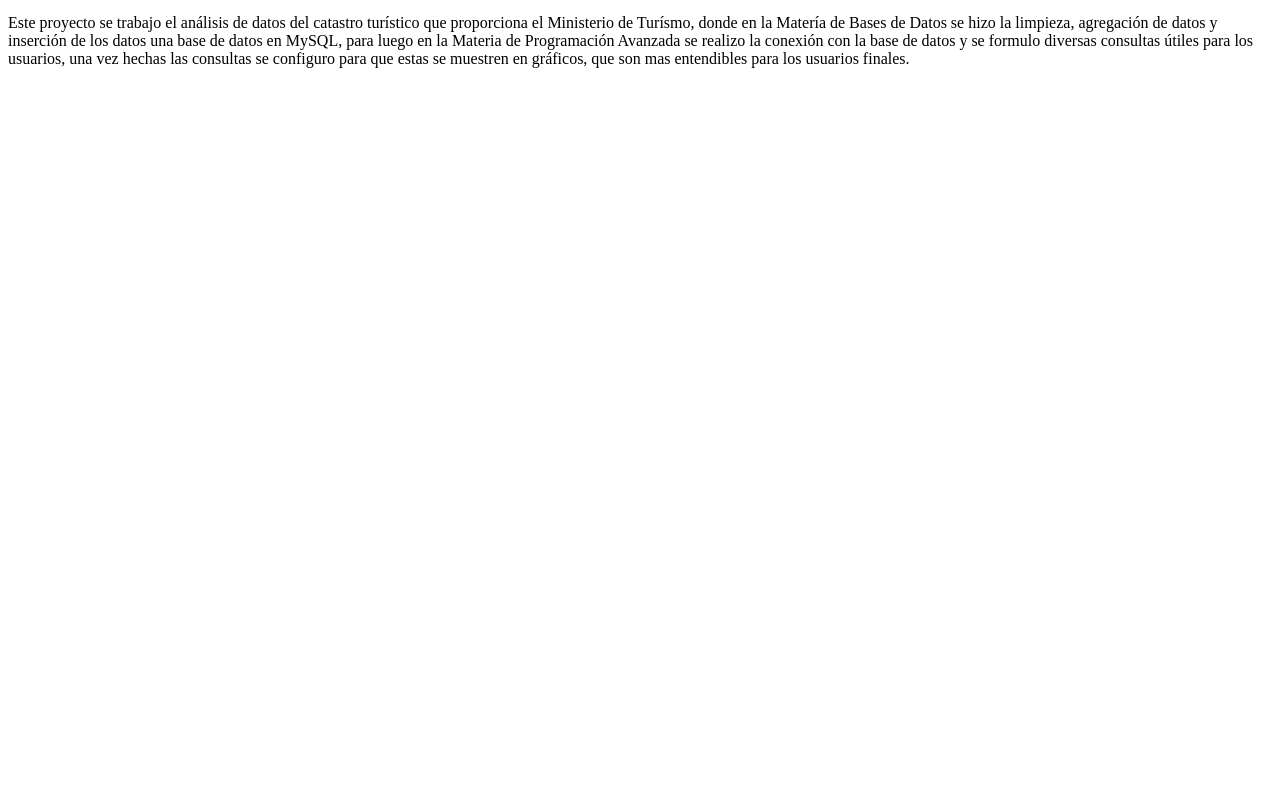
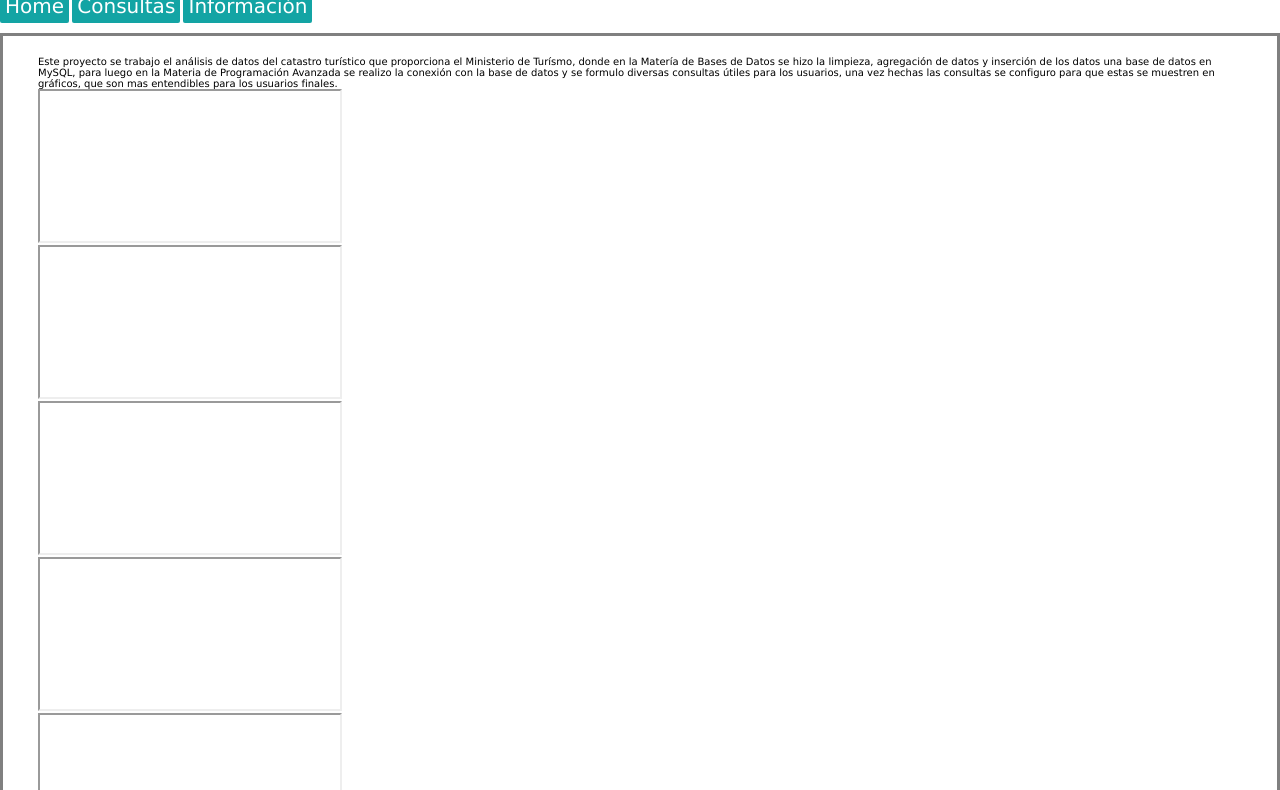
Before and after one commit to aarivera7/Analisis_Catastro_Turistico_Pagina_Web, a plain HTML site: page index.html in a window 1280 px wide. Shown: the part 45-835 px from the top of the page. Before the commit the page ends 800 px from the top, so only its background shows below. Drawn offline with Linux system fonts and the light colour scheme.

Commit message:
Initial structure added
Initial structure is added to the html with a few small styles.Z

```diff
--- a/css/style.css
+++ b/css/style.css
@@ -0,0 +1,48 @@
+* {
+	box-sizing: border-box;
+	padding: 0;
+	margin: 0;
+	font-family: Verdana;
+}
+html {
+	font-size: 62.5%;
+}
+
+h1 {
+	font-size: 2.5rem;
+}
+
+.main-nav{
+	margin-top: 10px;
+	margin-bottom: 15px;
+	list-style: none;
+	padding-left: 0;
+}
+
+.main-nav__item {
+	display: inline-block;
+	font-size: 2rem;
+}
+
+.main-nav__item a {
+	color: white;
+	background-color: #13a4a4;
+	padding:  5px;
+	border-radius: 2px;
+	text-decoration: none;
+}
+
+.main-nav__item a:hover{
+	color: blue;
+}
+
+.main-nav__item a:active{
+	color: red;
+}
+
+main {
+	width: 100%;
+	height: 100em;
+	border: 3px solid grey;
+	padding: 20px 35px;
+}
--- a/index.html
+++ b/index.html
@@ -9,13 +9,20 @@
 	</head>
   <body>
   	<header>
-  	  <nav></nav>
+  	  <nav>
+  	  	<h1>Proyecto Integrador de Saberes</h1>
+  	  	<ul class = "main-nav">
+  	  		<li class="main-nav__item"><a href="">Home</a></li>
+  	  		<li class="main-nav__item"><a href="">Consultas</a></li>
+  	  		<li class="main-nav__item"><a href="">Información</a></li>
+  	  	</ul>
+  	  </nav>
     </header>
 
     <main>
     	<section>
     		<article>
-    			<h1>Proyecto Integrador de Saberes</h1>
+
     			<p>
     				Este proyecto se trabajo el análisis de datos del catastro turístico que proporciona el Ministerio de Turísmo, donde en la Matería de Bases de Datos se hizo la limpieza, agregación de datos y inserción de los datos una base de datos en MySQL, para luego en la Materia de Programación Avanzada se realizo la conexión con la base de datos y se formulo diversas consultas útiles para los usuarios, una vez hechas las consultas se configuro para que estas se muestren en gráficos, que son mas entendibles para los usuarios finales.
     			</p>
@@ -25,7 +32,60 @@
   	  <section>
   		  <article>
   				<h2></h2>
+  				<iframe src=""></iframe>
+  				<p>
 
+  				</p>
+  		  </article>
+  	  </section>
+
+  	  <section>
+  		  <article>
+  				<h2></h2>
+  				<iframe src=""></iframe>
+  				<p>
+
+  				</p>
+  		  </article>
+  	  </section>
+
+  	  <section>
+  		  <article>
+  				<h2></h2>
+  				<iframe src=""></iframe>
+  				<p>
+
+  				</p>
+  		  </article>
+  	  </section>
+
+  	  <section>
+  		  <article>
+  				<h2></h2>
+  				<iframe src=""></iframe>
+  				<p>
+
+  				</p>
+  		  </article>
+  	  </section>
+
+  	  <section>
+  		  <article>
+  				<h2></h2>
+  				<iframe src=""></iframe>
+  				<p>
+
+  				</p>
+  		  </article>
+  	  </section>
+
+  	  <section>
+  		  <article>
+  				<h2></h2>
+  				<iframe src=""></iframe>
+  				<p>
+
+  				</p>
   		  </article>
   	  </section>
     </main>
```
